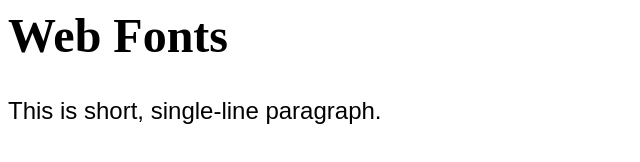
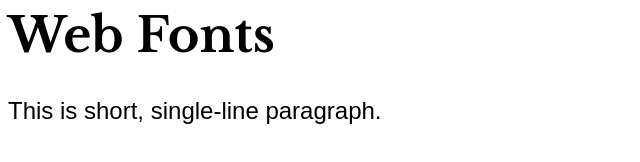
Before and after one commit to jgagne/web-fonts-google, a plain HTML site: page index.html in a window 1280 px wide. Shown: the whole page, without its empty margins (0-640 px from the left). Drawn offline with nearby package versions, Linux system fonts and the light colour scheme.

Commit message:
Update CSS font stack
Add Baskerville variants.

```diff
--- a/css/main.css
+++ b/css/main.css
@@ -1,5 +1,5 @@
 h1 {
-  font: bold 3em/1.15 serif;
+  font: bold 3em/1.15 "Libre Baskerville", Baskerville, serif;
 }
 
 p {
```
